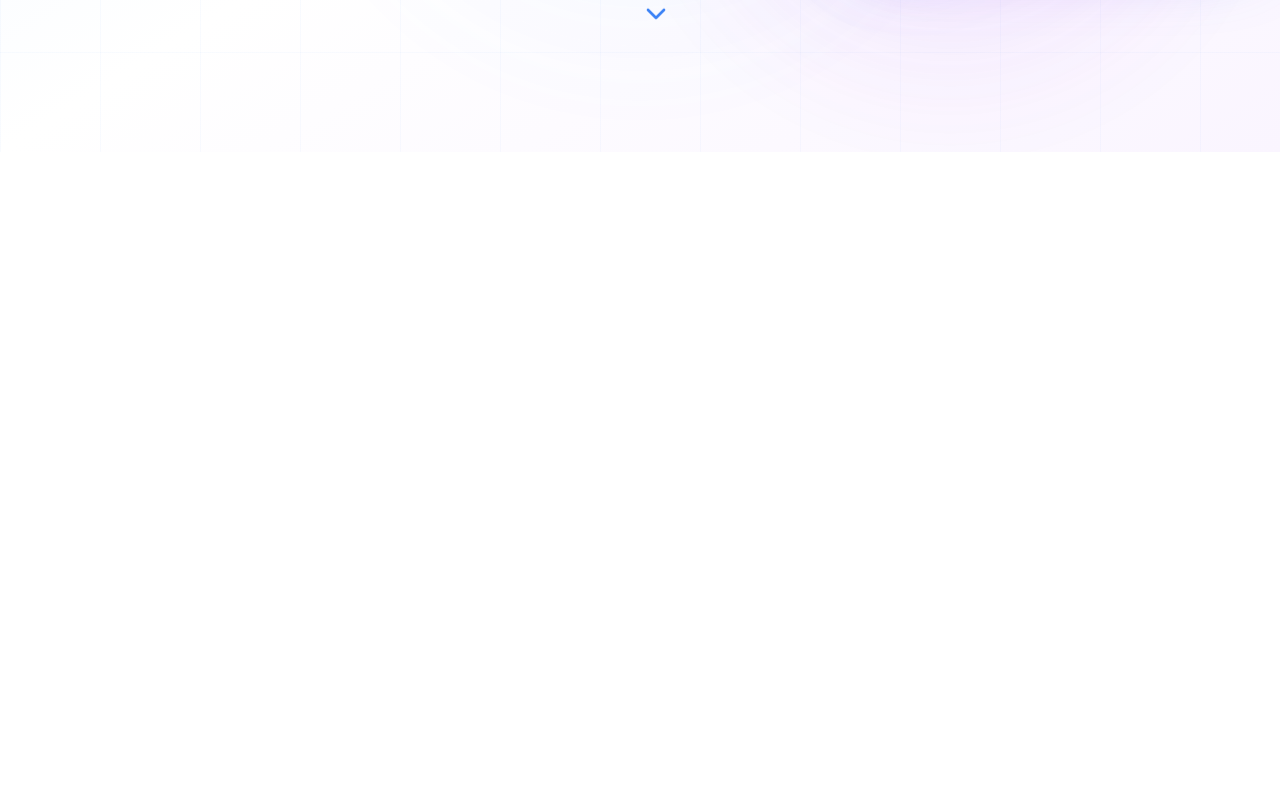
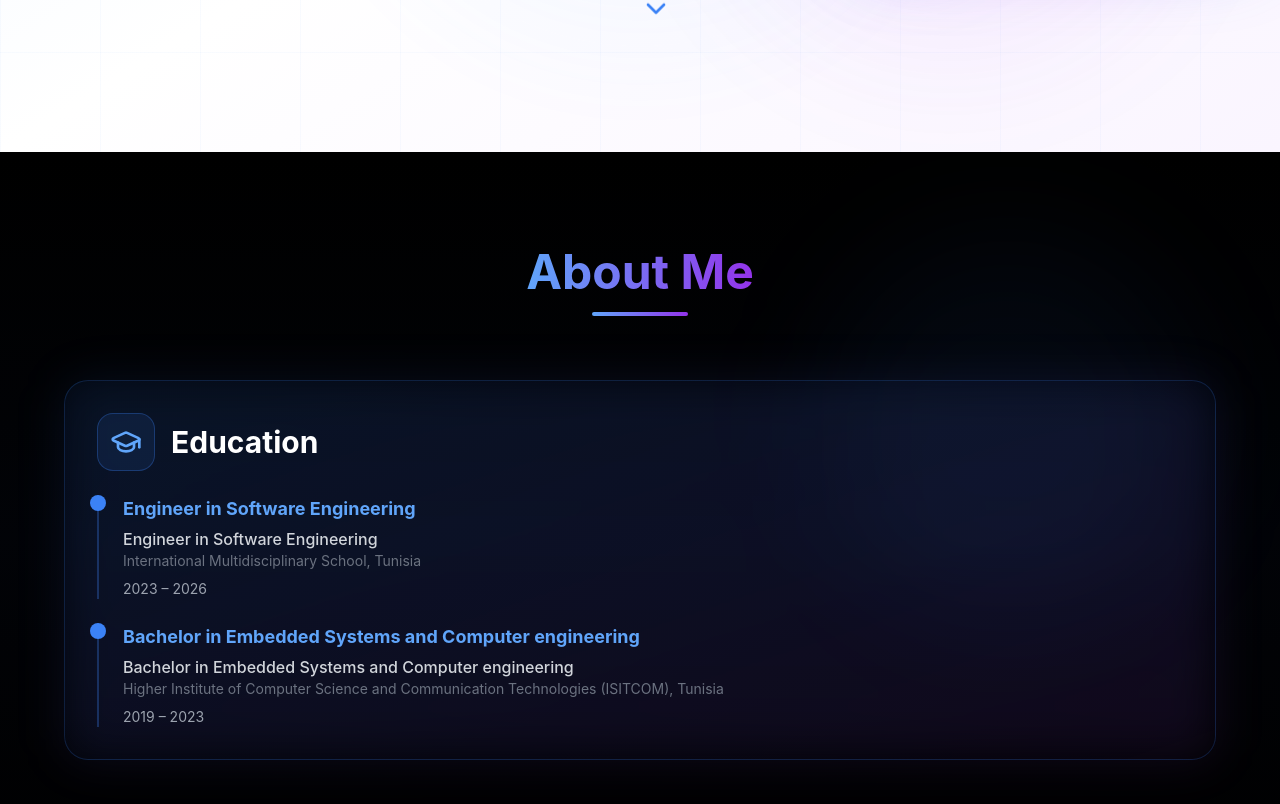
Before and after one commit to yassin-ben-haj-ali/portfolio, a React (Vite) app: page / in a window 1280 px wide. Shown: the part 648-1452 px from the top of the page. Before the commit the page ends 800 px from the top, so only its background shows below. Built offline with nearby package versions, Linux system fonts and the light colour scheme.

Commit message:
add about section

```diff
--- a/src/App.tsx
+++ b/src/App.tsx
@@ -1,4 +1,5 @@
 import Navbar from "./components/Navbar/Navbar";
+import About from "./sections/About";
 import Hero from "./sections/Hero";
 
 const App = () => {
@@ -6,6 +7,7 @@ const App = () => {
     <div className="min-h-screen bg-black text-white">
       <Navbar />
       <Hero />
+      <About />
     </div>
   );
 };
--- /dev/null
+++ b/src/Data/data.ts
@@ -0,0 +1,16 @@
+/* =======================
+   EDUCATION DATA
+   ======================= */
+export const education = [
+  {
+    institution: "International Multidisciplinary School, Tunisia",
+    degree: "Engineer in Software Engineering",
+    period: "2023 – 2026",
+  },
+  {
+    institution:
+      "Higher Institute of Computer Science and Communication Technologies (ISITCOM), Tunisia",
+    degree: "Bachelor in Embedded Systems and Computer engineering",
+    period: "2019 – 2023",
+  },
+];
--- /dev/null
+++ b/src/sections/About.tsx
@@ -0,0 +1,57 @@
+import { education } from "@/Data/data";
+import { GraduationCap } from "lucide-react";
+
+const About = () => {
+  return (
+    <section id="about" className="py-24 px-4 relative overflow-hidden">
+      {/* Background */}
+      <div className="absolute inset-0 bg-gradient-to-b from-black via-blue-900/5 to-black" />
+      <div className="absolute top-20 right-20 w-96 h-96 bg-blue-500/5 rounded-full blur-3xl" />
+
+      <div className="max-w-6xl mx-auto relative z-10">
+        {/* Header */}
+        <div className="text-center mb-16">
+          <h2 className="text-5xl font-bold mb-4">
+            <span className="bg-gradient-to-r from-blue-400 to-purple-600 bg-clip-text text-transparent">
+              About Me
+            </span>
+          </h2>
+          <div className="w-24 h-1 bg-gradient-to-r from-blue-400 to-purple-600 mx-auto rounded-full" />
+        </div>
+
+        {/* EDUCATION */}
+        <div className="mb-16 group relative">
+          <div className="absolute inset-0 bg-gradient-to-br from-blue-500/10 to-purple-500/10 rounded-3xl blur-xl" />
+          <div className="relative bg-gradient-to-br from-blue-500/5 to-transparent p-8 rounded-3xl border border-blue-500/20 backdrop-blur-sm">
+            <div className="flex items-center gap-4 mb-6">
+              <div className="p-3 bg-blue-500/10 rounded-2xl border border-blue-500/30">
+                <GraduationCap className="text-blue-400" size={32} />
+              </div>
+              <h3 className="text-3xl font-bold">Education</h3>
+            </div>
+
+            <div className="space-y-6">
+              {education.map((edu, index) => (
+                <div
+                  key={index}
+                  className="relative pl-6 border-l-2 border-blue-500/30 hover:border-blue-500/60 transition-colors"
+                >
+                  <div className="absolute -left-[9px] top-0 w-4 h-4 bg-blue-500 rounded-full" />
+                  <h4 className="font-bold text-blue-400 text-lg mb-1">
+                    {edu.degree}
+                  </h4>
+                  <p className="text-gray-300 font-medium">{edu.degree}</p>
+                  <p className="text-sm text-gray-500 mb-2">
+                    {edu.institution}
+                  </p>
+                  <p className="text-sm text-gray-400">{edu.period}</p>
+                </div>
+              ))}
+            </div>
+          </div>
+        </div>
+      </div>
+    </section>
+  );
+};
+export default About;
```
